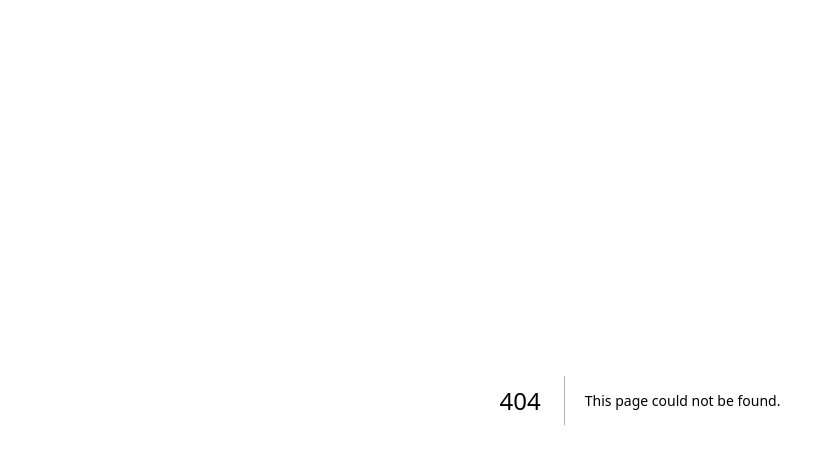
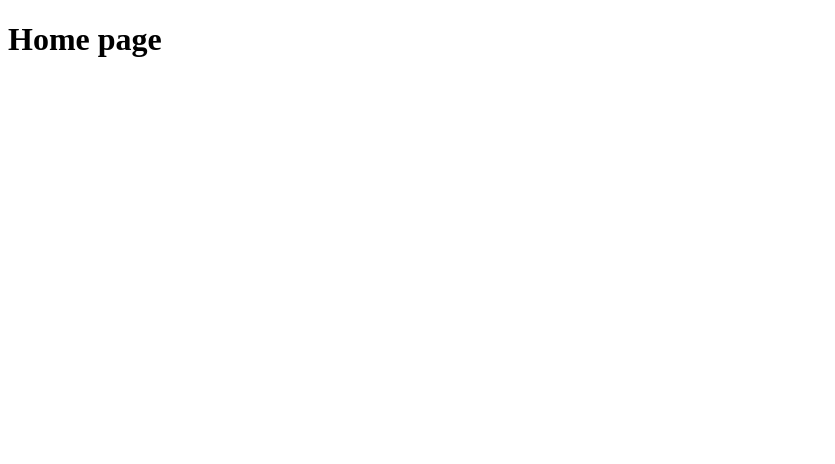
Before and after one commit to dberezin10/ci-cd-next, a Next.js app: page /home in a window 1280 px wide. Before the commit this address had no page. Shown: the top 464 px of the page, without its empty margins (0-835 px from the left). Built offline with nearby package versions, Linux system fonts and the light colour scheme.

Commit message:
#8: add pages

```diff
--- a/package.json
+++ b/package.json
@@ -3,7 +3,7 @@
   "version": "0.1.0",
   "private": true,
   "scripts": {
-    "dev": "next dev",
+    "dev": "next dev --port 4000",
     "build": "next build",
     "start": "next start",
     "lint": "next lint"
--- /dev/null
+++ b/src/pages/home/index.tsx
@@ -0,0 +1,7 @@
+import { JSX } from 'react'
+
+const HomePage = (): JSX.Element => {
+    return <h1>Home page</h1>
+}
+
+export default HomePage
```
Also changed, not shown: src/pages/about/index.tsx (added, +7 -0 lines).
